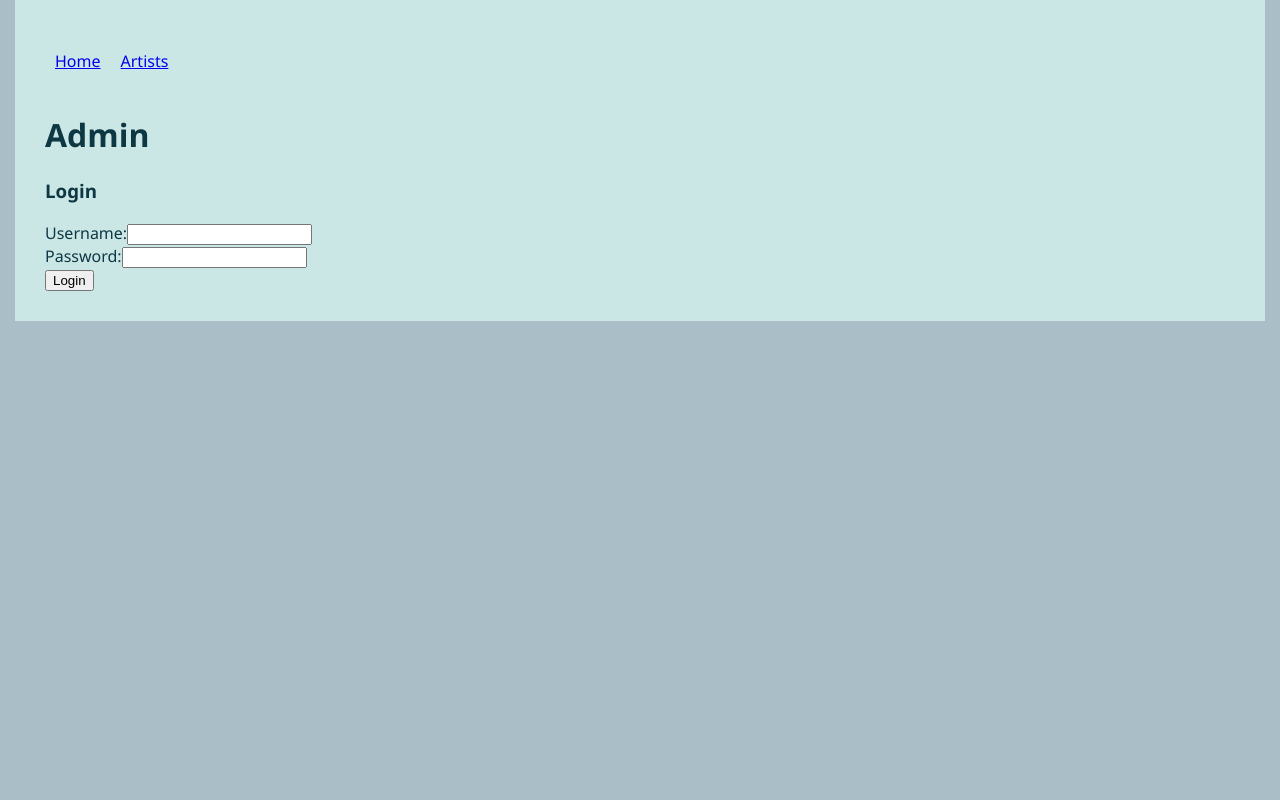
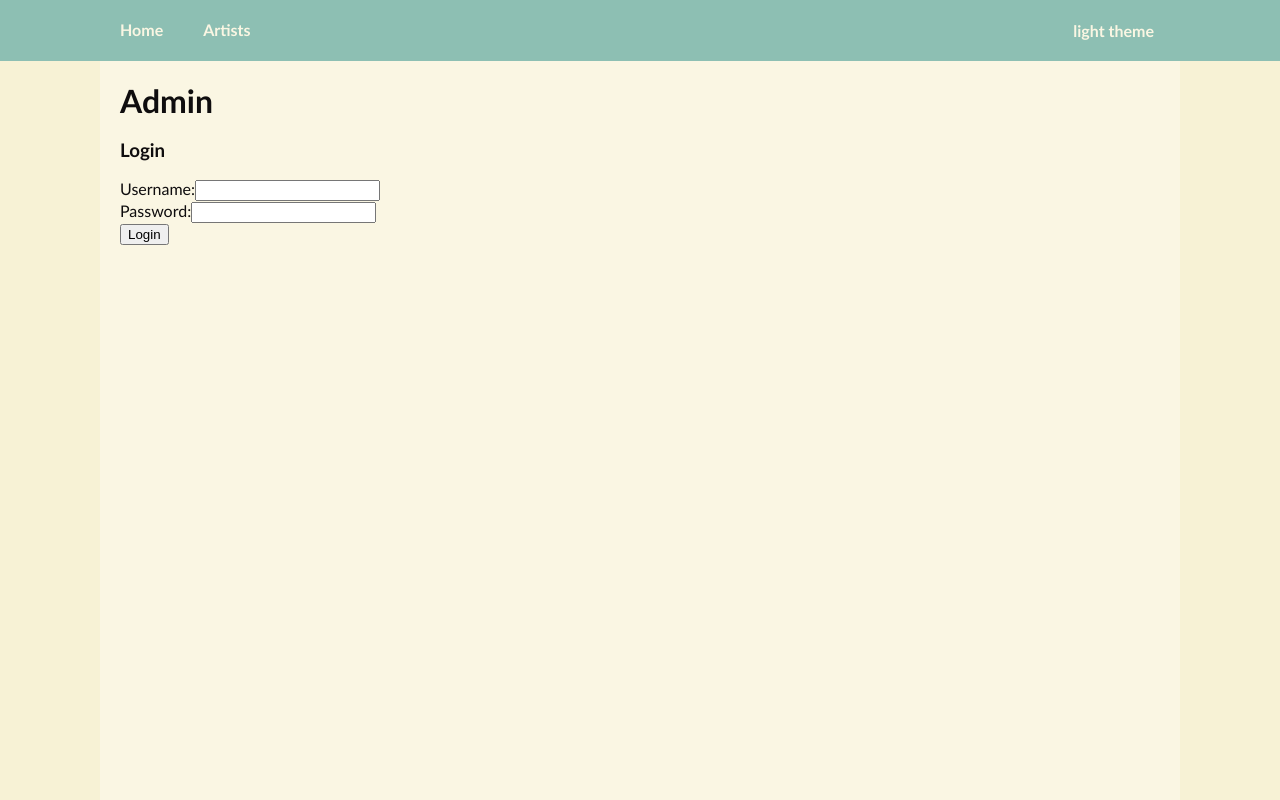
Before and after one commit to DrJP99/myLPs, a React (Create React App) app in the folder client/: page /admin in a window 1280 px wide. Built offline with nearby package versions, Linux system fonts and the light colour scheme.

Commit message:
theme change button

```diff
--- a/client/src/App.js
+++ b/client/src/App.js
@@ -8,15 +8,18 @@ import ArtistForm from './components/ArtistForm';
 import Artist from './components/Artist';
 import Admin from './components/Admin';
 import { readLocalStorage } from './services/users';
-import { useDispatch } from 'react-redux';
+import { useDispatch, useSelector } from 'react-redux';
 import { clearUser, setUser } from './app/userSlice';
 import { clearToken, setToken } from './app/tokenSlice';
 import Artists from './components/Artists';
 
 import './styles/index.scss';
+import { readSavedTheme } from './app/themeSlice';
 
 function App() {
 	const dispatch = useDispatch();
+
+	const theme = useSelector((state) => state.theme);
 
 	useEffect(() => {
 		readLocalStorage().then((userInfo) => {
@@ -29,12 +32,15 @@ function App() {
 				dispatch(clearToken());
 			}
 		});
+		dispatch(readSavedTheme());
 	}, [dispatch]);
 
+	console.log(theme);
+
 	return (
-		<div className="app light">
+		<div className={'app ' + theme}>
+			<NavBar />
 			<div className="app-container">
-				<NavBar />
 				<Routes>
 					<Route path="/" element={<Albums />} />
 					<Route path="/album/:id" element={<Album />} />
--- /dev/null
+++ b/client/src/app/themeSlice.js
@@ -0,0 +1,26 @@
+import { createSlice } from '@reduxjs/toolkit';
+
+export const themeSlice = createSlice({
+	name: 'theme',
+	initialState: 'light',
+	reducers: {
+		changeTheme: (state, action) => {
+			const selectedTheme = state === 'light' ? 'dark' : 'light';
+			window.localStorage.setItem('theme', selectedTheme);
+			return (state = selectedTheme);
+		},
+		readSavedTheme: (state, action) => {
+			const savedTheme = window.localStorage.getItem('theme');
+			if (savedTheme !== 'light' && savedTheme !== 'dark') {
+				window.localStorage.setItem('theme', 'light');
+				return 'light';
+			} else {
+				return savedTheme;
+			}
+		},
+	},
+});
+
+export const { changeTheme, readSavedTheme } = themeSlice.actions;
+
+export default themeSlice.reducer;
--- a/client/src/app/userStore.js
+++ b/client/src/app/userStore.js
@@ -1,10 +1,12 @@
 import { configureStore } from '@reduxjs/toolkit';
 import userReducer from './userSlice';
 import tokenReducer from './tokenSlice';
+import themeReducer from './themeSlice';
 
 export default configureStore({
 	reducer: {
 		user: userReducer,
 		token: tokenReducer,
+		theme: themeReducer,
 	},
 });
--- a/client/src/components/NavBar.jsx
+++ b/client/src/components/NavBar.jsx
@@ -1,33 +1,49 @@
 import { Link } from 'react-router-dom';
-import { useSelector } from 'react-redux';
+import { useDispatch, useSelector } from 'react-redux';
+import { changeTheme } from '../app/themeSlice';
 
 const NavBar = () => {
 	const user = useSelector((state) => state.user);
 
+	const theme = useSelector((state) => state.theme);
+	const dispatch = useDispatch();
+
+	const handleThemeChange = (e) => {
+		e.preventDefault();
+		console.log('changing theme');
+		dispatch(changeTheme());
+	};
+
 	return (
-		<nav className="nav-bar">
+		<nav className="navbar">
 			<ul>
-				<li>
-					<Link to="/">Home</Link>
-				</li>
-				<li>
-					<Link to="/artists">Artists</Link>
-				</li>
+				<Link to="/" className="navbar-item">
+					<li>Home</li>
+				</Link>
+				<Link to="/artists" className="navbar-item">
+					<li>Artists</li>
+				</Link>
 				{user ? (
 					<>
-						<li>
-							<Link to="/add/album">Add Album</Link>
-						</li>
-						<li>
-							<Link to="/add/artist">Add Artist</Link>
-						</li>
-						<li>
-							<Link to="/admin">Admin</Link>
-						</li>
+						<Link to="/add/album" className="navbar-item">
+							<li>Add Album</li>
+						</Link>
+						<Link to="/add/artist" className="navbar-item">
+							<li>Add Artist</li>
+						</Link>
+						<Link to="/admin" className="navbar-item">
+							<li>Admin</li>
+						</Link>
 					</>
 				) : (
 					<></>
 				)}
+				<button
+					className="navbar-item float-right"
+					onClick={handleThemeChange}
+				>
+					<li>{theme} theme</li>
+				</button>
 			</ul>
 		</nav>
 	);
--- /dev/null
+++ b/client/src/styles/_colors.scss
@@ -0,0 +1,49 @@
+$dark-000: #ece9ea;
+$dark-100: #d9d4d6;
+$dark-200: #c6bfc2;
+$dark-300: #b4abae;
+$dark-400: #a2979b;
+$dark-500: #908388;
+$dark-600: #7f7075;
+$dark-700: #5d4c52; //main
+$dark-800: #191617;
+$dark-900: #0f0d0e;
+
+$blue-400: #8dbfb3; //main
+$blue-500: #6c9188;
+$blue-600: #5c7b73;
+$blue-700: #4d665f;
+
+$cream-400: #faf6e3;
+$cream-500: #f7f2d5;
+$cream-600: #f2ebc0; //main
+$cream-700: #b7b192;
+
+$orange-400: #feddb9;
+$orange-500: #fcd5a7;
+$orange-600: #f8c485;
+$orange-700: #f3b462; //main
+
+$red-400: #ffb2a0;
+$red-500: #ff8973;
+$red-600: #f95c49;
+$red-700: #f44034; //main
+
+$green-400: #c3dfad;
+$green-500: #abd28d;
+$green-600: #92c56d; //main
+$green-700: #709554;
+
+$primary: $blue-400;
+$secondary: $dark-700;
+$success-background: $green-400;
+$success-primary: $green-600;
+$danger-background: $red-400;
+$danger-primary: $red-700;
+$background: $cream-500;
+$background-alt: $cream-400;
+$text: $dark-900;
+
+$background-dark: $dark-800;
+$background-alt-dark: $dark-900;
+$text-dark: $cream-400;
--- /dev/null
+++ b/client/src/styles/_reset.scss
@@ -0,0 +1,68 @@
+body {
+	margin: 0;
+	padding: 0;
+	font-family: 'Gill Sans', 'Gill Sans MT', Calibri, 'Trebuchet MS',
+		sans-serif;
+}
+
+$main-margin: 100px;
+$transition-time: 150ms;
+
+.app {
+	display: flex;
+	flex-direction: column;
+	min-height: 100vh;
+}
+
+.app-container {
+	margin: 0 $main-margin;
+	padding: 20px;
+	flex: 1;
+}
+
+.navbar {
+	ul {
+		list-style-type: none;
+		padding: 0;
+		margin: 0 $main-margin;
+		display: flex;
+
+		li {
+			margin: 10px;
+			padding: 10px;
+		}
+
+		a {
+			text-decoration: none;
+			color: inherit;
+		}
+
+		.navbar-item {
+			border: none;
+			background-color: inherit;
+			color: inherit;
+			font-size: inherit;
+			font-family: inherit;
+
+			font-weight: bold;
+
+			-webkit-user-select: none;
+			-moz-user-select: none;
+			-ms-user-select: none;
+			user-select: none;
+			transition: ease $transition-time;
+
+			&:hover {
+				cursor: pointer;
+			}
+		}
+	}
+}
+
+.float-right {
+	margin-left: auto;
+}
+
+h1 {
+	margin: 0;
+}
--- a/client/src/styles/index.scss
+++ b/client/src/styles/index.scss
@@ -1,54 +1,35 @@
-@import '_theme_light.scss';
+@use '_colors.scss' as *;
+@import '_reset.scss';
 
-$theme: $light-theme;
+.light {
+	background-color: $background;
+	color: $text;
 
-@mixin text-color($theme) {
-	color: map-get($theme, 'clr-text');
+	.app-container {
+		background-color: $background-alt;
+	}
+
+	.navbar {
+		background-color: $primary;
+		color: $cream-400;
+
+		.navbar-item:hover {
+			background-color: $blue-700;
+		}
+	}
 }
 
-@mixin background-color($theme) {
-	background-color: map-get($theme, 'clr-bg');
-}
+.dark {
+	background-color: $background-dark;
+	color: $text-dark;
 
-@mixin background-color-alt($theme) {
-	background-color: map-get($theme, 'clr-bg-alt');
-}
+	.app-container {
+		background-color: $background-alt-dark;
+	}
 
-@mixin background-color-accent1($theme) {
-	background-color: map-get($theme, 'clr-accent1');
-}
-
-body {
-	font-family: 'Segoe UI', Tahoma, Geneva, Verdana, sans-serif;
-	margin: 0;
-	padding: 0;
-}
-
-.app {
-	@include background-color-alt($light-theme);
-	@include text-color($light-theme);
-	margin: 0;
-	padding: 0;
-	min-height: 100vh;
-}
-
-.app-container {
-	@include background-color($light-theme);
-	display: flex;
-	flex-direction: column;
-	height: 100%;
-	margin: 0 15px;
-	padding: 30px;
-}
-
-.nav-bar ul {
-	background-color: map-get($theme, 'clr-accent-1');
-	display: flex;
-	padding: 10px 0;
-	margin: 0;
-
-	li {
-		list-style: none;
-		margin: 10px;
+	.navbar-item {
+		&:hover {
+			background-color: $dark-700;
+		}
 	}
 }
```
